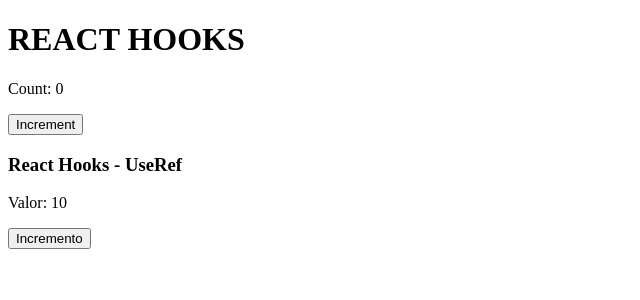
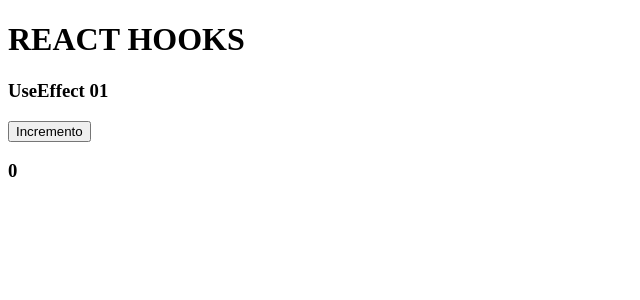
Before and after one commit to sys4soft/react_next_hooks, a React (Vite) app: page / in a window 1280 px wide. Shown: the top 300 px of the page, without its empty margins (0-640 px from the left). Built offline with nearby package versions, Linux system fonts and the light colour scheme.

Commit message:
16_hooks

```diff
--- a/src/App.jsx
+++ b/src/App.jsx
@@ -14,8 +14,9 @@
 // import HookState12 from './components/UseState_12'
 // import HookState13 from './components/UseState_13'
 // import HookState14 from './components/UseState_14'
-import HookState15 from './components/UseState_15'
-import HookRef16 from './components/UseRef_16'
+// import HookState15 from './components/UseState_15'
+// import HookRef16 from './components/UseRef_16'
+import HookEffect17 from './components/UseEffect_17'
 
 export default () => {
     return (
@@ -35,8 +36,9 @@
             {/* <HookState12 /> */}
             {/* <HookState13 /> */}
             {/* <HookState14 /> */}
-            <HookState15 />
-            <HookRef16 />
+            {/* <HookState15 /> */}
+            {/* <HookRef16 /> */}
+            <HookEffect17 />
         </>
     )
 }
--- /dev/null
+++ b/src/components/UseEffect_17.jsx
@@ -0,0 +1,23 @@
+import React, { useState, useEffect } from 'react'
+
+export default () => {
+
+    const [valor, setValor] = useState(0)
+
+    function incremento() {
+        setValor(valor + 1)
+    }
+
+    useEffect(() => {
+        console.log('componente iniciado 01')
+    },[])
+
+
+    return (
+        <>
+            <h3>UseEffect 01</h3>
+            <button onClick={incremento}>Incremento</button>
+            <h3>{valor}</h3>
+        </>
+    )
+}
--- a/src/main.jsx
+++ b/src/main.jsx
@@ -4,7 +4,7 @@
 import App from './App';
 
 ReactDOM.createRoot(document.querySelector("#root")).render(
-    <React.StrictMode>
+    <>
         <App />
-    </React.StrictMode>
+    </>
 )
```
